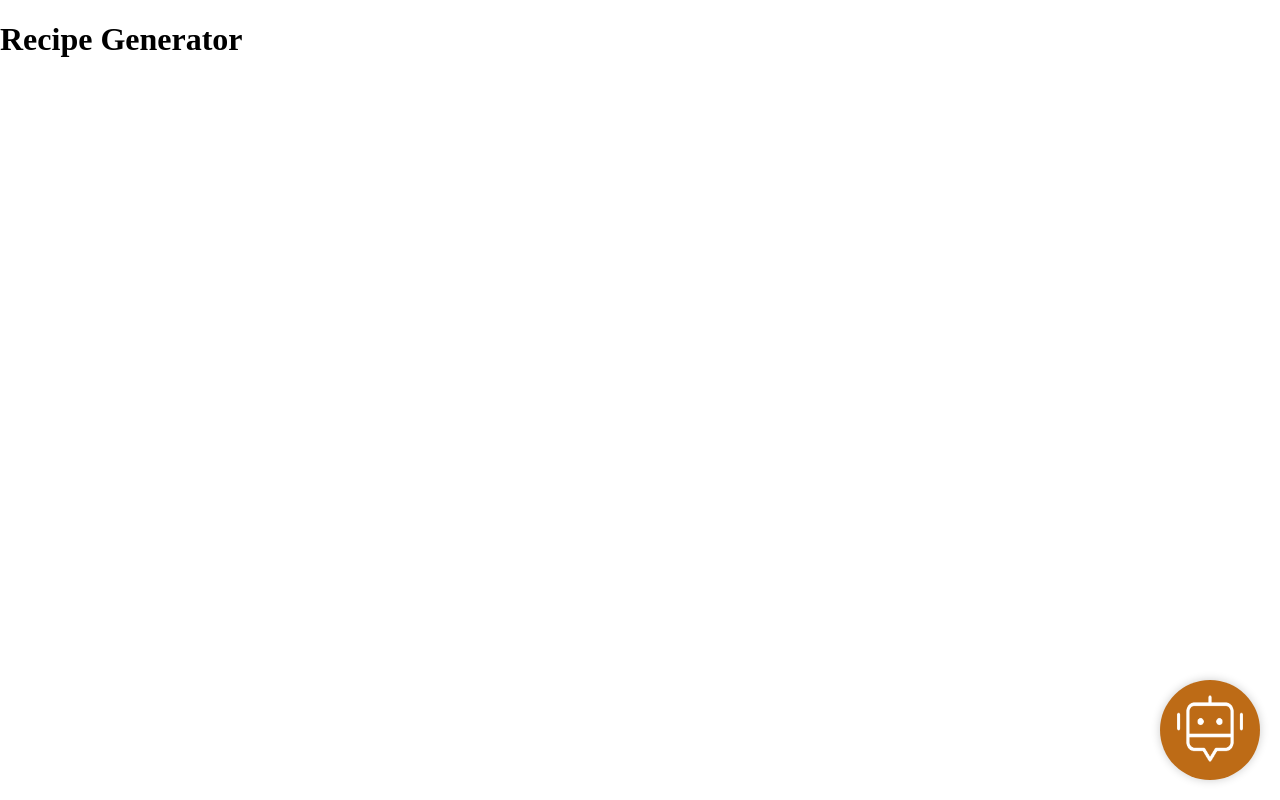
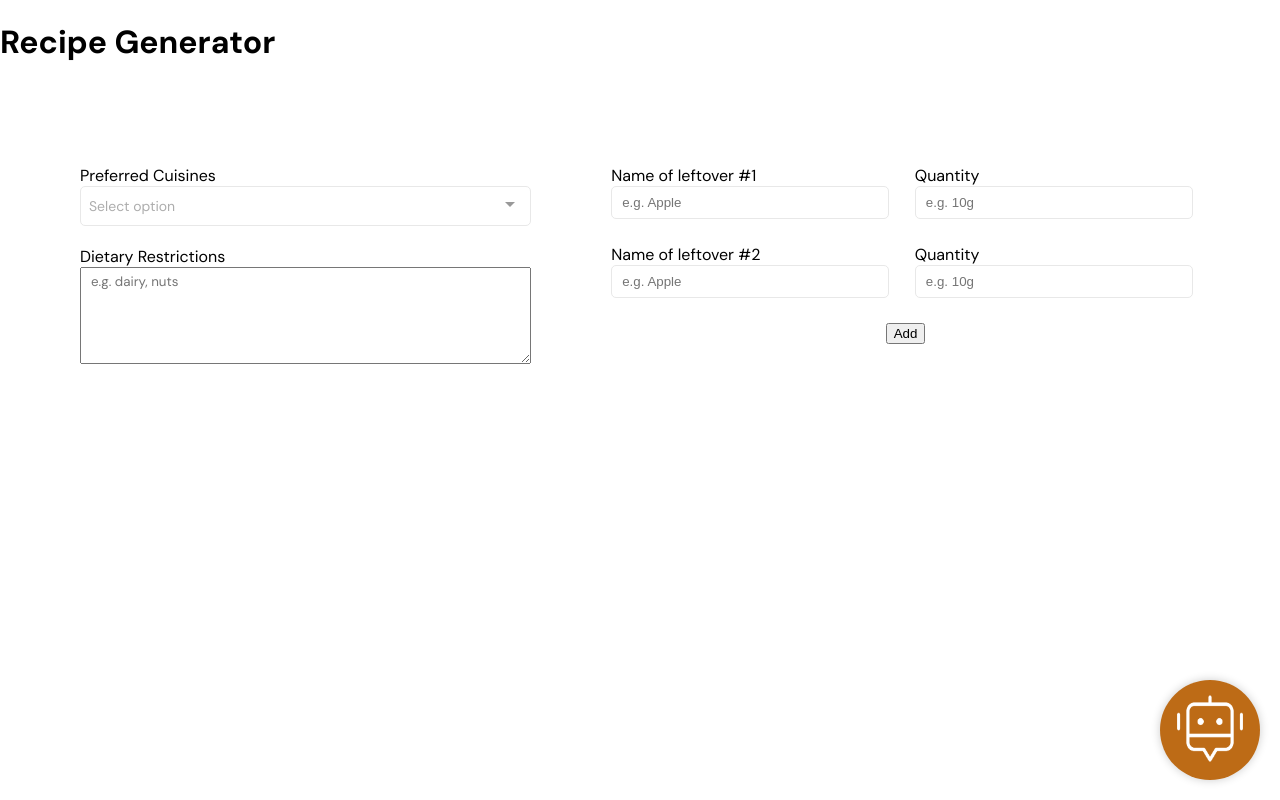
Before and after one commit to BT3103AppDev1/l1-final-term-project-group-9-pantrypal, a Vue app in the folder pantrypal-frontend/: page /recipe-generator in a window 1280 px wide. Built offline with nearby package versions, Linux system fonts and the light colour scheme; no server answers; sample sign-in values are in the browser's storage.

Commit message:
feat(recipe-generator): input leftover page

```diff
--- a/pantrypal-frontend/package.json
+++ b/pantrypal-frontend/package.json
@@ -13,6 +13,7 @@
     "firebase": "^10.8.1",
     "vue": "^3.4.15",
     "vue-dropdowns": "^1.1.2",
+    "vue-multiselect": "^3.0.0-alpha.2",
     "vue-router": "^4.3.0"
   },
   "devDependencies": {
--- a/pantrypal-frontend/src/components/ChefBot.vue
+++ b/pantrypal-frontend/src/components/ChefBot.vue
@@ -82,9 +82,11 @@
     @import url('https://fonts.googleapis.com/css2?family=Roboto:wght@400;500&display=swap');
 
     .popup-container {
-        position: absolute;
+        position: fixed;
+        top: 0;
         height: 100%;
         width: 100%;
+        z-index: 1000;
     }
 
     .chatbox-container {
--- a/pantrypal-frontend/src/components/InputLeftover.vue
+++ b/pantrypal-frontend/src/components/InputLeftover.vue
@@ -1,6 +1,125 @@
 <template>
-
+    <div class="grid-container">
+        <div class="column">
+            <label>Preferred Cuisines</label>
+            <div class="dropdown-container">
+                <multiselect
+                    v-model="value"
+                    :options="options"
+                    :multiple="true"
+                    :close-on-select="false">
+                </multiselect>
+            </div>
+            <label>Dietary Restrictions</label>
+            <textarea
+                v-model="dietaryRestrictions"
+                type="text"
+                placeholder="e.g. dairy, nuts"
+                rows ="5"
+            />
+        </div>
+        <div class="column">
+            <div class="ingredient-container" v-for="(ingredient, index) in ingredients">
+                <div class="one-ingredient-container">
+                    <label>Name of leftover #{{index + 1}}</label>
+                    <input
+                        v-model="ingredients[index].name"
+                        type="text"
+                        placeholder="e.g. Apple"/></div>
+                <div>
+                <label>Quantity</label>
+                <input
+                    v-model="ingredients[index].quantity"
+                    type="text"
+                    placeholder="e.g. 10g"/></div>
+                </div>
+            <div class="button-container">
+                <button
+                type="submit"
+                class="addButton"
+                @click="addIngredient"
+                >Add</button>
+            </div>
+        </div>
+    </div>
 </template>
 <script>
+import Multiselect from 'vue-multiselect'
 
+export default {
+    components: {
+        Multiselect,
+    },
+    name: 'InputLeftover',
+    data() {
+        return {
+            options: ['Chinese', 'Western'],
+            value: null,
+            dietaryRestrictions: '',
+            ingredients: [
+                {
+                    name: '',
+                    quantity: ''
+                },
+                {
+                    name: '',
+                    quantity: ''
+                }
+            ],
+        };
+    },
+    methods: {
+        addIngredient() {
+            this.ingredients.push({
+                name: '',
+                quantity: '',
+            });
+        },
+    },
+};
 </script>
+
+<style scoped>
+.grid-container {
+    display: grid;
+    grid-template-columns: 1fr 1fr;
+    grid-gap: 5rem;
+    margin-bottom: 20px;
+    padding: 5rem;
+}
+.dropdown-container {
+    margin-bottom: 20px;
+}
+
+.ingredient-container {
+    display: flex;
+    gap: 2vw;
+}
+
+.one-ingredient-container {
+    margin-bottom: 25px;
+}
+
+.button-container {
+    width: 46vw;
+    display: flex;
+    justify-content: center;
+}
+
+label {
+    display: block;
+}
+
+input {
+    width: 20vw;
+    padding: 8px 10px;
+    border: 1px solid #e8e8e8;
+    border-radius: 5px;
+}
+
+textarea {
+    width: 95%;
+    padding: 5px 10px;
+    font-family: inherit;
+}
+</style>
--- a/pantrypal-frontend/src/styles/main.css
+++ b/pantrypal-frontend/src/styles/main.css
@@ -1,3 +1,6 @@
+@import url('https://fonts.googleapis.com/css2?family=DM+Sans:ital,opsz,wght@0,9..40,100..1000;1,9..40,100..1000&display=swap');
+
 body {
     margin: 0;
+    font-family: 'DM Sans', sans-serif;
   }
--- a/pantrypal-frontend/src/views/RecipeGenerator.vue
+++ b/pantrypal-frontend/src/views/RecipeGenerator.vue
@@ -1,6 +1,7 @@
 <template>
   <div class="recipeGenerator">
     <h1>Recipe Generator</h1>
+    <InputLeftover />
     <CircleButton logo="src/assets/chefbot-button.png" @click="toggleChefBot" />
     <ChefBot v-show="showChefBot" @close="showChefBot = false" />
   </div>
@@ -9,12 +10,14 @@
 <script>
 import ChefBot from "@/components/ChefBot.vue";
 import CircleButton from "@/components/CircleButton.vue";
+import InputLeftover from "@/components/InputLeftover.vue";
 
 export default {
   name: "Recipe Generator",
   components: {
     ChefBot,
     CircleButton,
+    InputLeftover,
   },
   data() {
     return {
@@ -32,3 +35,5 @@ export default {
 <style scoped>
 /* Add your scoped styles here */
 </style>
+
+<style src="vue-multiselect/dist/vue-multiselect.css"></style>
```
Also changed, not shown: 1 other file (tests, documents, lock files or other folders).
